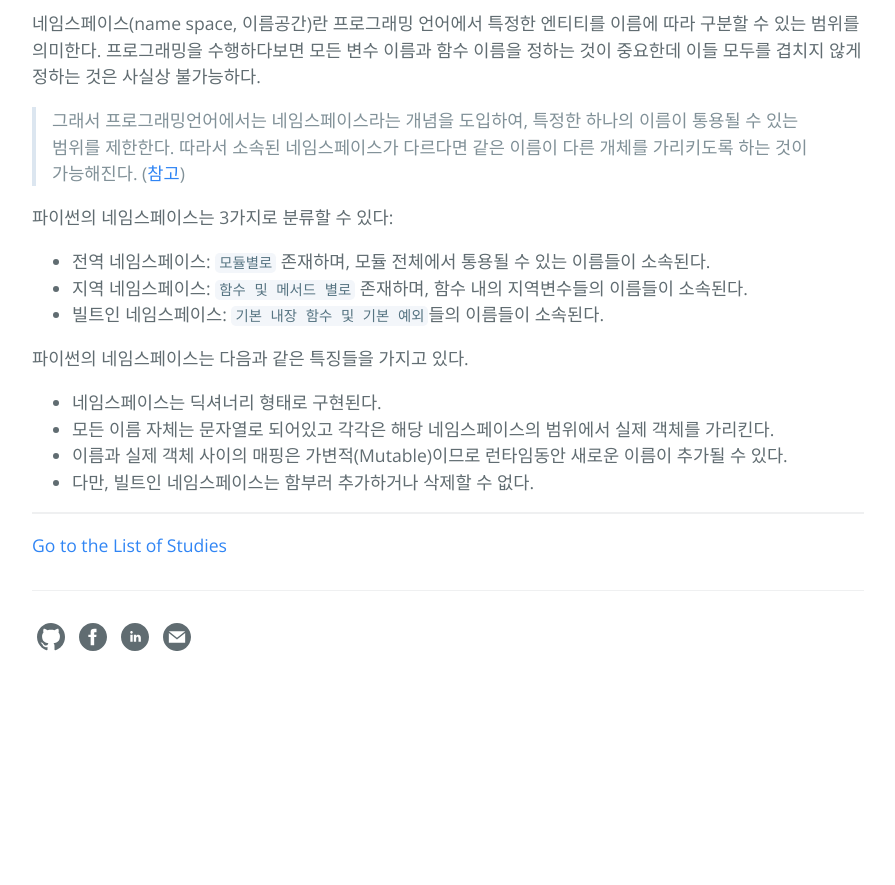
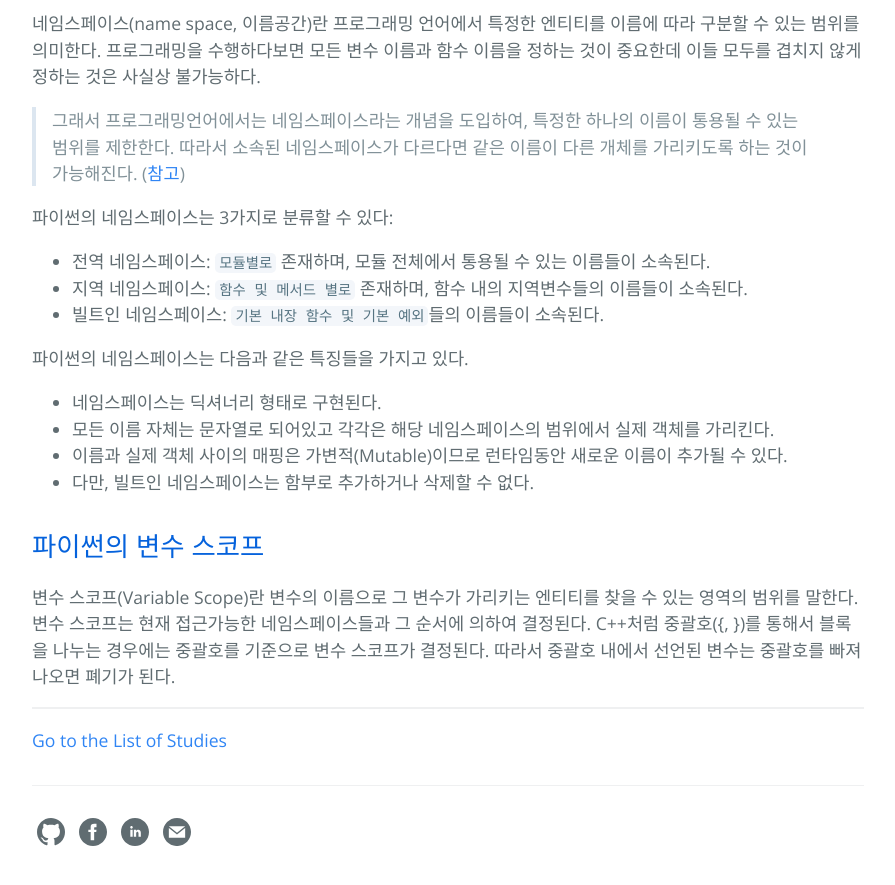
Before and after one commit to hcnoh/hcnoh.github.io, a Jekyll site: the page built from _posts/2019-01-30-python-namespace.md, in a window 1280 px wide and 900 px high, scrolled down 1132 px. Shown: the top 885 px of the window, without its empty margins (192-1087 px from the left). Built offline with Jekyll 4.4.1, drawn with Linux system fonts in a browser that asks for light colours; comment, search, counter and statistics services are not loaded; before the commit the page ends 1837 px from its top, so only the background shows below that.

Commit message:
Update 2019-01-30-python-namespace.md

```diff
--- a/_posts/2019-01-30-python-namespace.md
+++ b/_posts/2019-01-30-python-namespace.md
@@ -48,4 +48,7 @@ if __name__ == '__main__':
 - 네임스페이스는 딕셔너리 형태로 구현된다.
 - 모든 이름 자체는 문자열로 되어있고 각각은 해당 네임스페이스의 범위에서 실제 객체를 가리킨다.
 - 이름과 실제 객체 사이의 매핑은 가변적(Mutable)이므로 런타임동안 새로운 이름이 추가될 수 있다.
-- 다만, 빌트인 네임스페이스는 함부러 추가하거나 삭제할 수 없다.
+- 다만, 빌트인 네임스페이스는 함부로 추가하거나 삭제할 수 없다.
+
+## 파이썬의 변수 스코프
+변수 스코프(Variable Scope)란 변수의 이름으로 그 변수가 가리키는 엔티티를 찾을 수 있는 영역의 범위를 말한다. 변수 스코프는 현재 접근가능한 네임스페이스들과 그 순서에 의하여 결정된다. C++처럼 중괄호(\{, \})를 통해서 블록을 나누는 경우에는 중괄호를 기준으로 변수 스코프가 결정된다. 따라서 중괄호 내에서 선언된 변수는 중괄호를 빠져나오면 폐기가 된다.
```
